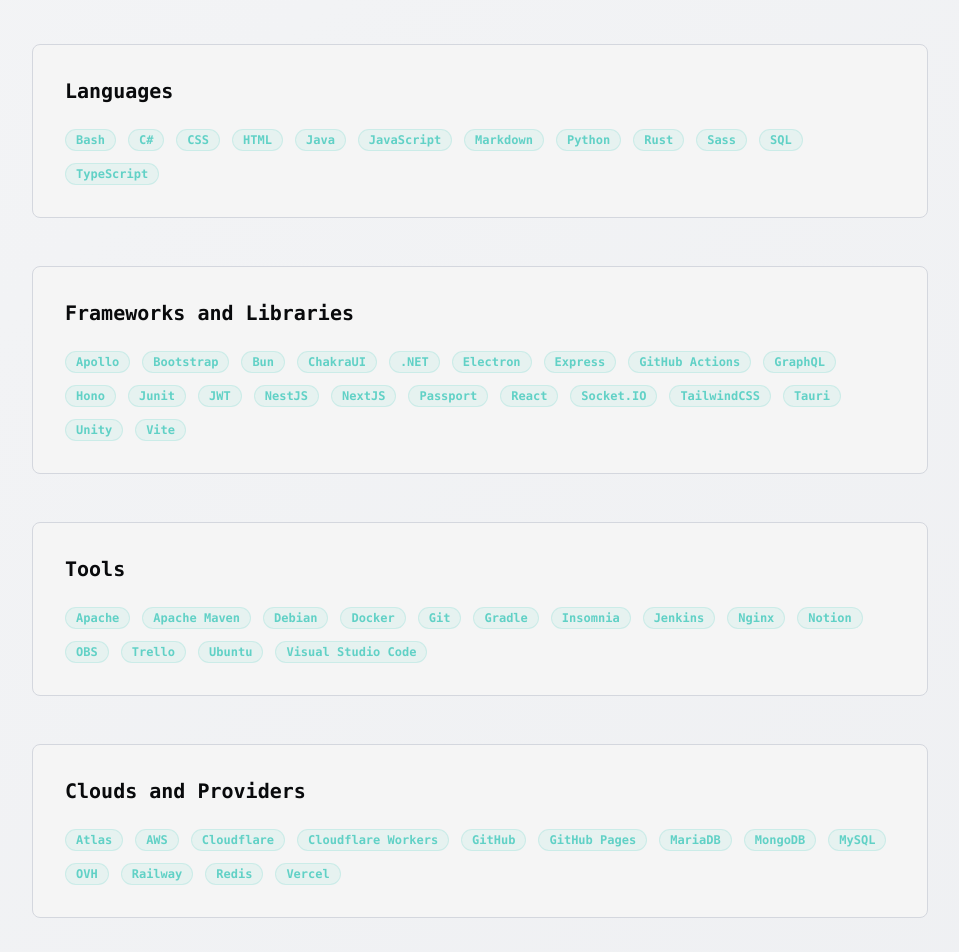
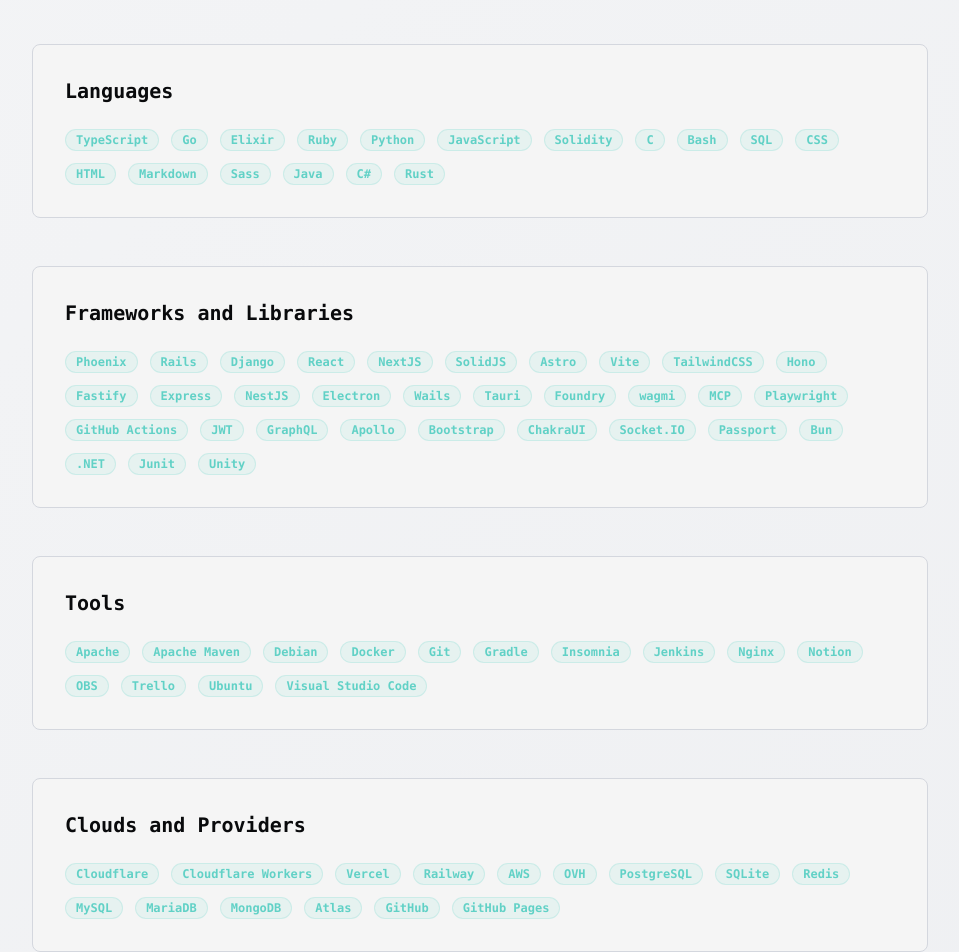
Before and after one commit to lucasvidela94/kaizen, a React (Vite) app: page / in a window 1280 px wide. Shown: the part 6340-7292 px from the top of the page, without its empty margins (160-1119 px from the left). Built offline with nearby package versions, Linux system fonts and the light colour scheme.

Commit message:
chore: refresh skills, about, README and llms.txt

```diff
--- a/src/components/skills-section.tsx
+++ b/src/components/skills-section.tsx
@@ -3,14 +3,15 @@
 const SkillsSection = () => {
   const skills = {
     languages: [
-      "Bash", "C#", "CSS", "HTML", "Java", "JavaScript",
-      "Markdown", "Python", "Rust", "Sass", "SQL", "TypeScript"
+      "TypeScript", "Go", "Elixir", "Ruby", "Python", "JavaScript", "Solidity", "C",
+      "Bash", "SQL", "CSS", "HTML", "Markdown", "Sass", "Java", "C#", "Rust"
     ],
     frameworks: [
-      "Apollo", "Bootstrap", "Bun", "ChakraUI", ".NET", "Electron",
-      "Express", "GitHub Actions", "GraphQL", "Hono", "Junit", "JWT",
-      "NestJS", "NextJS", "Passport", "React", "Socket.IO", "TailwindCSS",
-      "Tauri", "Unity", "Vite"
+      "Phoenix", "Rails", "Django", "React", "NextJS", "SolidJS", "Astro", "Vite",
+      "TailwindCSS", "Hono", "Fastify", "Express", "NestJS", "Electron", "Wails",
+      "Tauri", "Foundry", "wagmi", "MCP", "Playwright", "GitHub Actions", "JWT",
+      "GraphQL", "Apollo", "Bootstrap", "ChakraUI", "Socket.IO", "Passport",
+      "Bun", ".NET", "Junit", "Unity"
     ],
     tools: [
       "Apache", "Apache Maven", "Debian", "Docker", "Git", "Gradle",
@@ -18,9 +19,9 @@
       "Ubuntu", "Visual Studio Code"
     ],
     clouds: [
-      "Atlas", "AWS", "Cloudflare", "Cloudflare Workers", "GitHub",
-      "GitHub Pages", "MariaDB", "MongoDB", "MySQL", "OVH", "Railway",
-      "Redis", "Vercel"
+      "Cloudflare", "Cloudflare Workers", "Vercel", "Railway", "AWS", "OVH",
+      "PostgreSQL", "SQLite", "Redis", "MySQL", "MariaDB", "MongoDB", "Atlas",
+      "GitHub", "GitHub Pages"
     ],
     hardware: [
       "Arduino", "Bluetooth", "RaspberryPI"
--- a/src/pages/about.tsx
+++ b/src/pages/about.tsx
@@ -46,6 +46,13 @@
 
               <p>
                 I've worked across web apps, mobile apps, internal tooling, and APIs.
+              </p>
+
+              <p>
+                Lately I focus on tooling for AI agents: MCP servers for Google Workspace, Jira and Google Places,
+                a vault that keeps API keys out of agent chats, and agent skills for explaining code and removing dead code.
+                I also build local-first products such as Caduceus (medical practice management) and Yoyaku (appointment scheduling).
+                Everything open source is on GitHub and listed on the portfolio page.
               </p>
 
               <p>
@@ -105,6 +112,9 @@
                     </span>
                     <span className="px-3 py-1 bg-portfolio-accent/10 text-portfolio-accent text-sm rounded-full border border-portfolio-accent/20">
                       Ruby on Rails
+                    </span>
+                    <span className="px-3 py-1 bg-portfolio-accent/10 text-portfolio-accent text-sm rounded-full border border-portfolio-accent/20">
+                      Elixir
                     </span>
                   </div>
                 </div>
```
Also changed, not shown: public/llms.txt, 1 other file (tests, documents, lock files or other folders).
